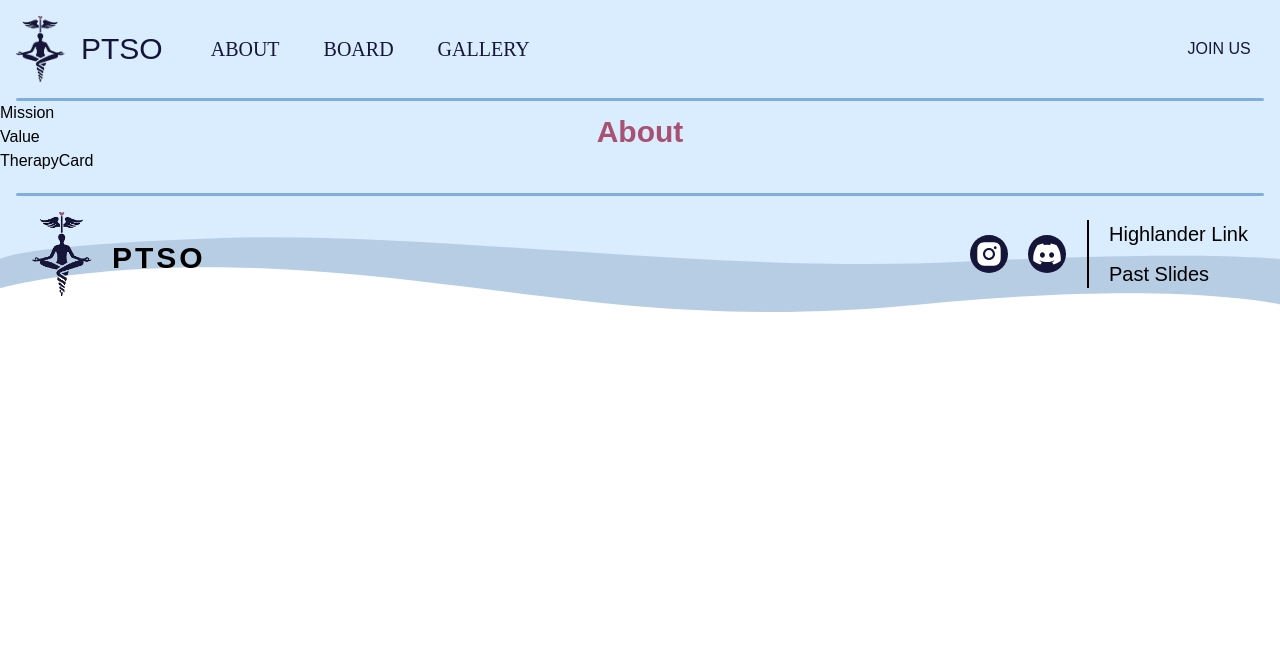
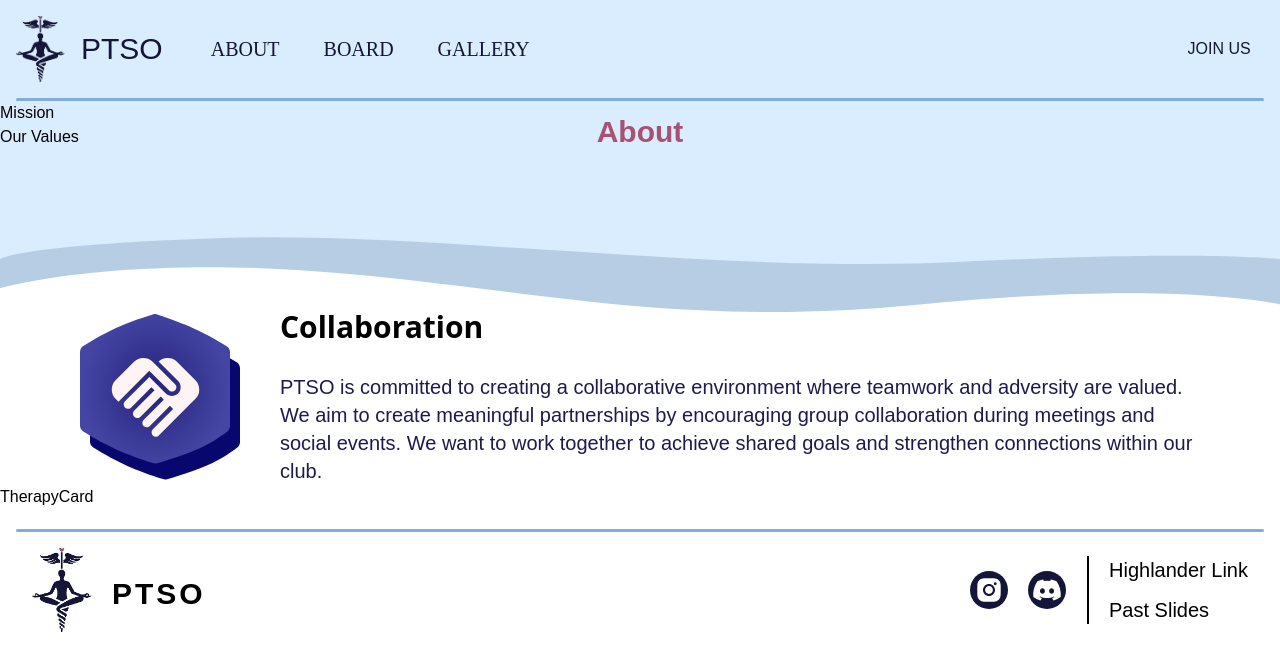
Before and after one commit to acm-ucr/ptso-website, a Next.js app: page /about in a window 1280 px wide. Shown: the top 668 px of the page. Built offline with nearby package versions, Linux system fonts and the light colour scheme; a web font is replaced by a local one.

Commit message:
First value card

```diff
--- a/src/components/about/Value.tsx
+++ b/src/components/about/Value.tsx
@@ -1,4 +1,25 @@
+import Image from "next/image";
+
+import collaboration from "@/public/assets/about/values/collaboration.svg";
+
 const Value = () => {
-  return <div className="">Value</div>;
+  return (
+    <div className="flex w-7/8 gap-10 justify-self-center">
+      <Image src={collaboration} alt="Redirect wave 1" className="" />
+
+      <div className="flex-col space-y-7">
+        <div className="top-2 font-sans text-3xl font-semibold">
+          Collaboration
+        </div>
+        <div className="text-xl text-indigo-950">
+          PTSO is committed to creating a collaborative environment where
+          teamwork and adversity are valued. We aim to create meaningful
+          partnerships by encouraging group collaboration during meetings and
+          social events. We want to work together to achieve shared goals and
+          strengthen connections within our club.
+        </div>
+      </div>
+    </div>
+  );
 };
 export default Value;
--- a/src/components/about/ValueList.tsx
+++ b/src/components/about/ValueList.tsx
@@ -2,7 +2,8 @@ import Value from "@/components/about/Value";
 
 const ValueList = () => {
   return (
-    <div className="">
+    <div className="flex-col space-y-40">
+      <div>Our Values</div>
       <Value />
     </div>
   );
```
Also changed, not shown: 1 other file (tests, documents, lock files or other folders).
